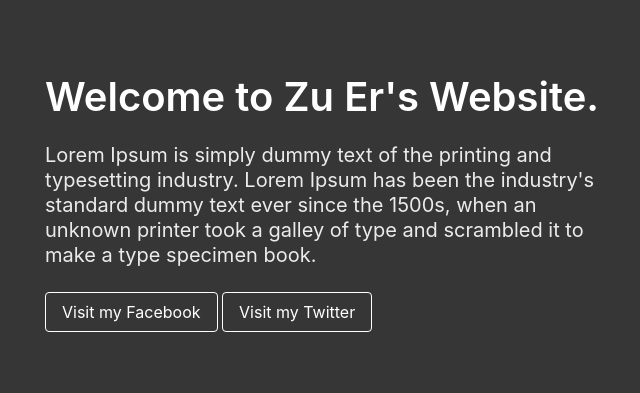
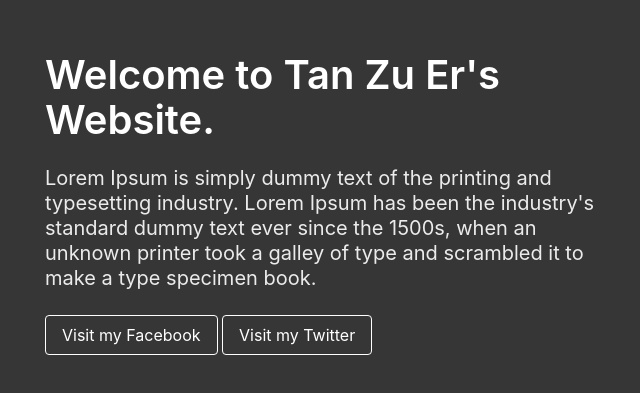
Before and after one commit to Zuer03/tanzuer.github.io, a plain HTML site: page index.html in a window 1280 px wide. Shown: the part 197-590 px from the top of the page, without its empty margins (313-953 px from the left). Drawn offline with nearby package versions, Linux system fonts and the light colour scheme.

Commit message:
Update index.html

```diff
--- a/index.html
+++ b/index.html
@@ -13,7 +13,7 @@
             <div class="columns is-vcentered is-centered">
                 <div class="column is-6">
                     <div class="block">
-                        <h1 class="title is-2">Welcome to Zu Er's Website.</h1>
+                        <h1 class="title is-2">Welcome to Tan Zu Er's Website.</h1>
                     </div>
                     <div class="block">
                         <h2 class="subtitle">Lorem Ipsum is simply dummy text of the printing and typesetting industry. Lorem Ipsum has been the industry's standard dummy text ever since the 1500s, when an unknown printer took a galley of type and scrambled it to make a type specimen book.<br>
```
